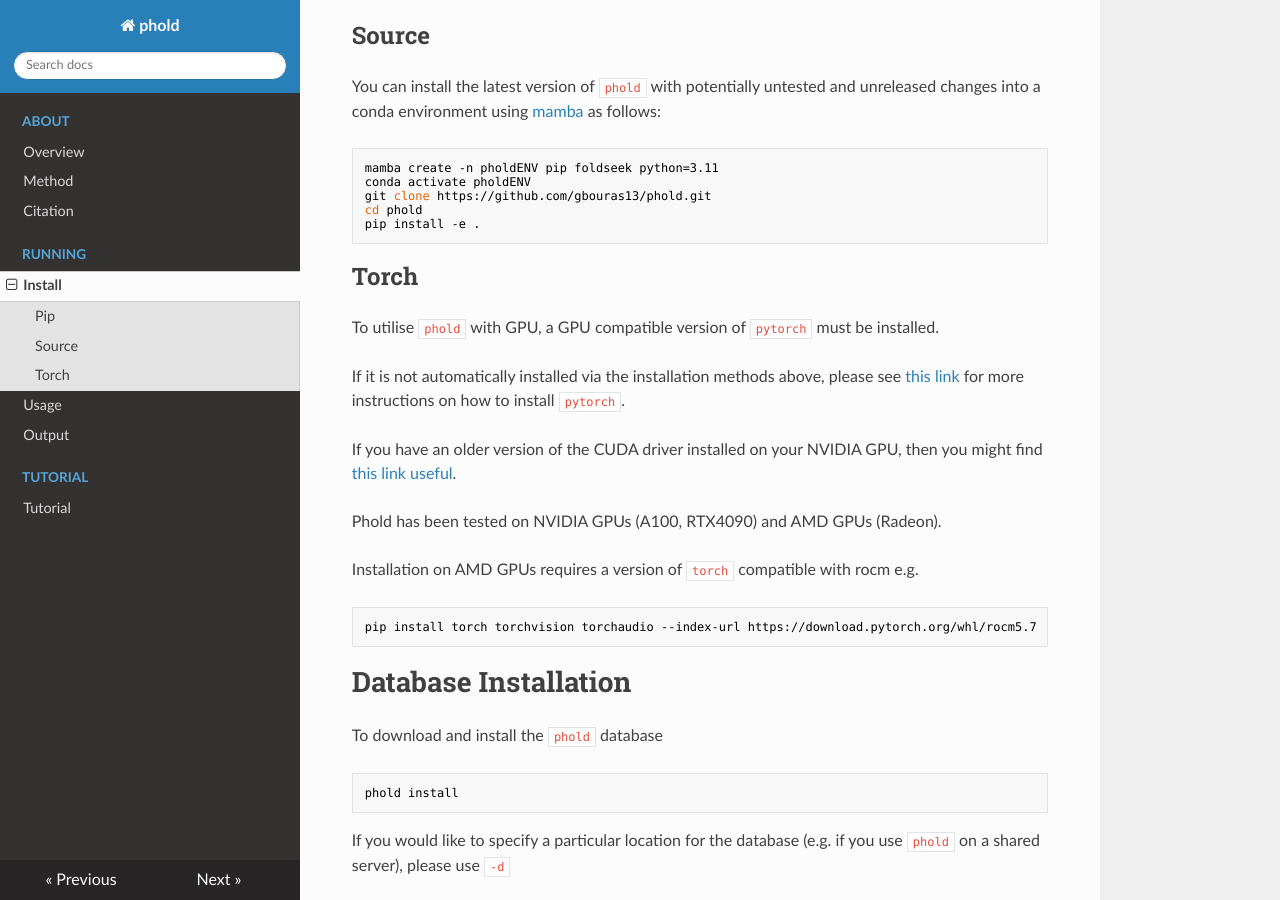
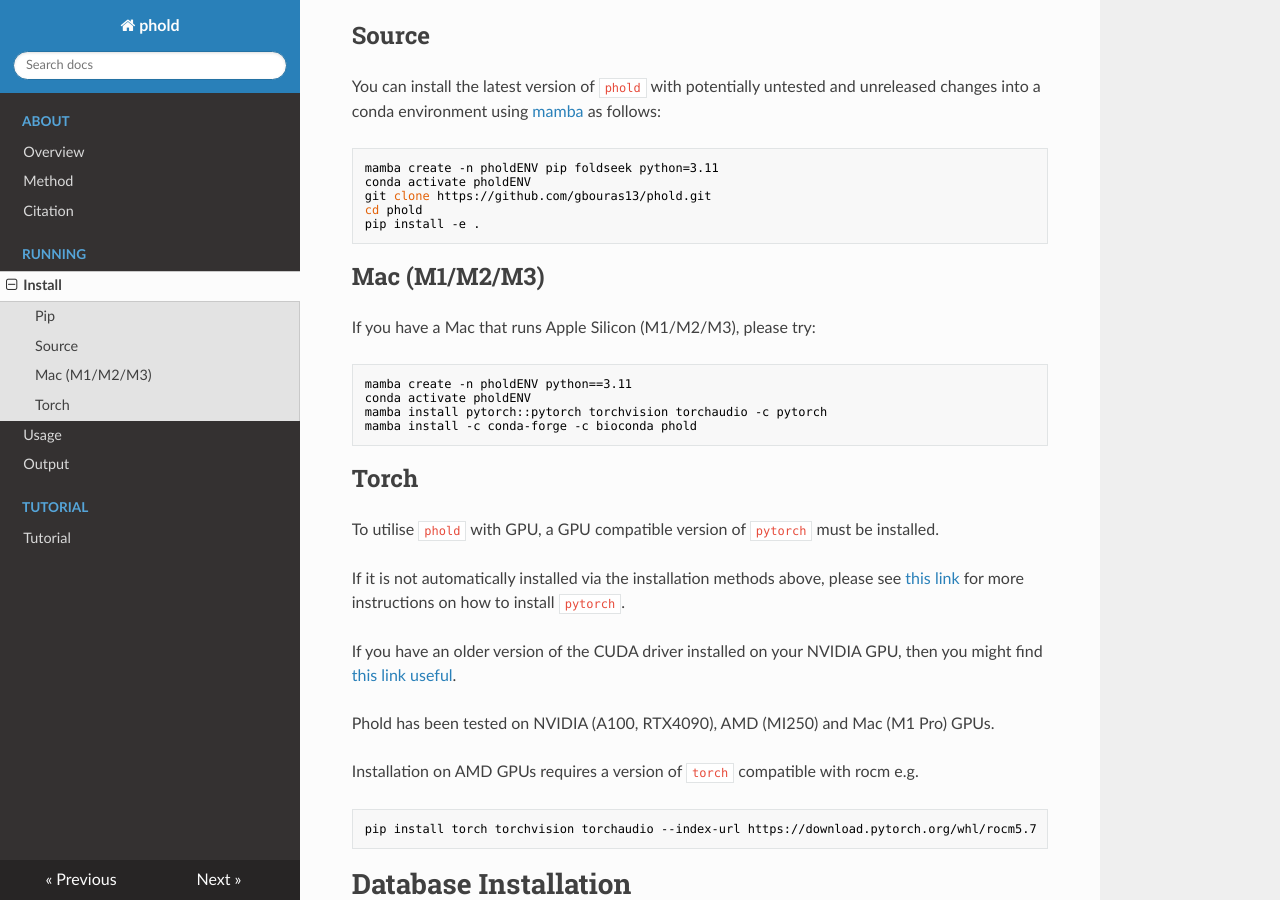
Before and after one commit to gbouras13/phold, an MkDocs documentation site: the page built from docs/install.md, in a window 1280 px wide and 900 px high, scrolled down 705 px. Built offline with MkDocs 1.6.1, drawn with Linux system fonts in a browser that asks for light colours; nearby versions of some CDN libraries; some of the changed text lies outside the part shown.

Commit message:
fix docs a bit

````diff
--- a/docs/install.md
+++ b/docs/install.md
@@ -38,6 +38,17 @@ cd phold
 pip install -e .
 ```
 
+## Mac (M1/M2/M3)
+
+If you have a Mac that runs Apple Silicon (M1/M2/M3), please try:
+
+```bash
+mamba create -n pholdENV python==3.11
+conda activate pholdENV
+mamba install pytorch::pytorch torchvision torchaudio -c pytorch
+mamba install -c conda-forge -c bioconda phold
+```
+
 ## Torch
 
 To utilise `phold` with GPU, a GPU compatible version of `pytorch` must be installed.
@@ -46,7 +57,7 @@ If it is not automatically installed via the installation methods above, please
 
 If you have an older version of the CUDA driver installed on your NVIDIA GPU, then you might find [this link useful](https://pytorch.org/get-started/previous-versions/).
 
-Phold has been tested on NVIDIA GPUs (A100, RTX4090) and AMD GPUs (Radeon).
+Phold has been tested on NVIDIA (A100, RTX4090), AMD (MI250) and Mac (M1 Pro) GPUs.
 
 Installation on AMD GPUs requires a version of `torch` compatible with rocm e.g.
 
@@ -95,16 +106,6 @@ We would recommend installing `phold` into a fresh environment. Assuming you ins
 ```bash
 mamba create -n pholdENV -c conda-forge -c bioconda phold pytorch=*=cuda*
 ```
-
-If you have a Mac that runs Apple Silicon (M1/M2/M3),  please try:
-
-```bash
-mamba create -n pholdENV python==3.11
-conda activate pholdENV
-mamba install pytorch::pytorch torchvision torchaudio -c pytorch
-mamba install -c conda-forge -c bioconda phold
-```
-
 If you don't have a GPU:
 
 ```bash
````
Also changed, not shown: README.md (+1 -1 lines).
